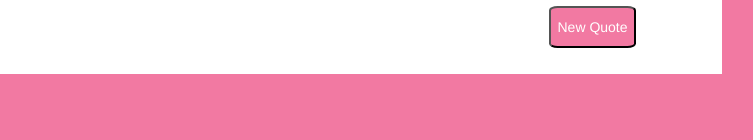
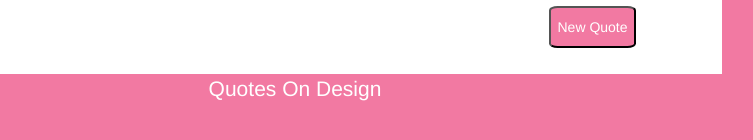
Before and after one commit to PRDavis/random-quote-machine, a plain HTML site: page dev/index.html in a window 1280 px wide. Shown: the part 224-364 px from the top of the page, 345-1098 px from the left. Drawn offline with nearby package versions, Linux system fonts and the light colour scheme.

Commit message:
feat: Add attribution link and styles
Add link back to quotes on style site and styled the link.

```diff
--- a/dev/css/style.css
+++ b/dev/css/style.css
@@ -8,6 +8,18 @@ button {
   height: 42px;
   border-radius: 10%;
   float: right;
+}
+
+.footerLink {
+  text-align: center;
+  font-size: 1.5em;
+  color: #fff;
+  margin: auto;
+
+}
+
+.attribFooter {
+  text-align: center;
 }
 
 
@@ -41,11 +53,6 @@ button {
   content:"\f10d";
 }
 
-.fa-reddit-square {
-  content:"\f1a2";
-  font-size: 3em;
-}
-
 .fa-twitter-square {
   content:"\f099";
   font-size: 3em;
@@ -54,6 +61,8 @@ button {
 i {
   margin-left: 5px;
 }
-.outline {
-  border: 3px solid black;
+
+.attribFooter a, .footerLink a:link, .footerLink a:visited, .footerLink a:hover, .footerLink a:active, .footerLink a:focus {
+  text-decoration: none;
+  color: #fff;
 }
--- a/dev/index.html
+++ b/dev/index.html
@@ -58,6 +58,10 @@
         </div>
       </div>
     </div>
+
+    <div class ="attribFooter">
+        <a href="http://quotesondesign.com/" class="footerLink" target="_blank">Quotes On Design</a>
+    </div>
   </div>
   <script src="js/jquery-1.12.3.min.js"></script>
   <script src="https://maxcdn.bootstrapcdn.com/bootstrap/3.3.6/js/bootstrap.min.js" ></script>
--- a/dev/js/app.js
+++ b/dev/js/app.js
@@ -41,10 +41,6 @@ function jsonpCallback(data){
   $('.put-quote-here').html(content);
   $('.put-attrib-here').html(title);
   $('.tweetOut').attr("href", tweetUrl + "?text=" + content + "  -" + title);
-
-
-
-
 }
 
 var colorEverything = function() {
```
